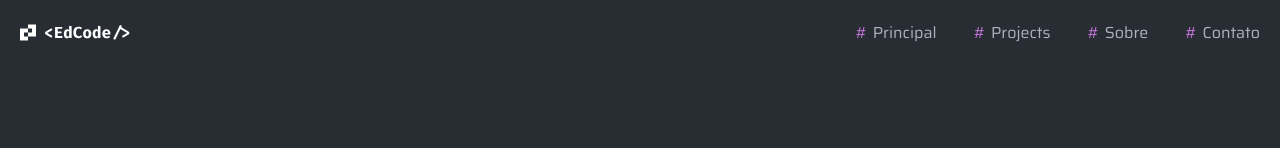
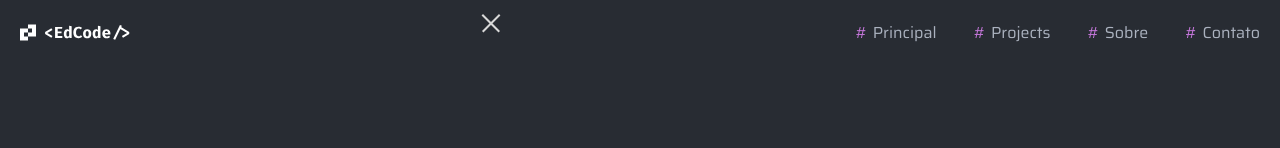
Before and after one commit to edfragoso/portfolio, a Next.js app in the folder new-portfolio/: page / in a window 1280 px wide. Shown: the top 148 px of the page. Built offline with nearby package versions, Linux system fonts and the light colour scheme.

Commit message:
fix: changed logic open/close

```diff
--- a/new-portfolio/src/components/styles/headerStyle.ts
+++ b/new-portfolio/src/components/styles/headerStyle.ts
@@ -35,7 +35,7 @@ export const MenuStyle = styled.div<MenuProps>`
   margin-top: -20px;
 
   @media (min-width: 768px) {
-    display: ${({ $show }) => (!$show ? "flex" : "none")};
+    display: ${({ $show }) => ($show ? "flex" : "none")};
     margin-top: -20px;
    /*  margin: -25px 0 20px;   */
   }
```
